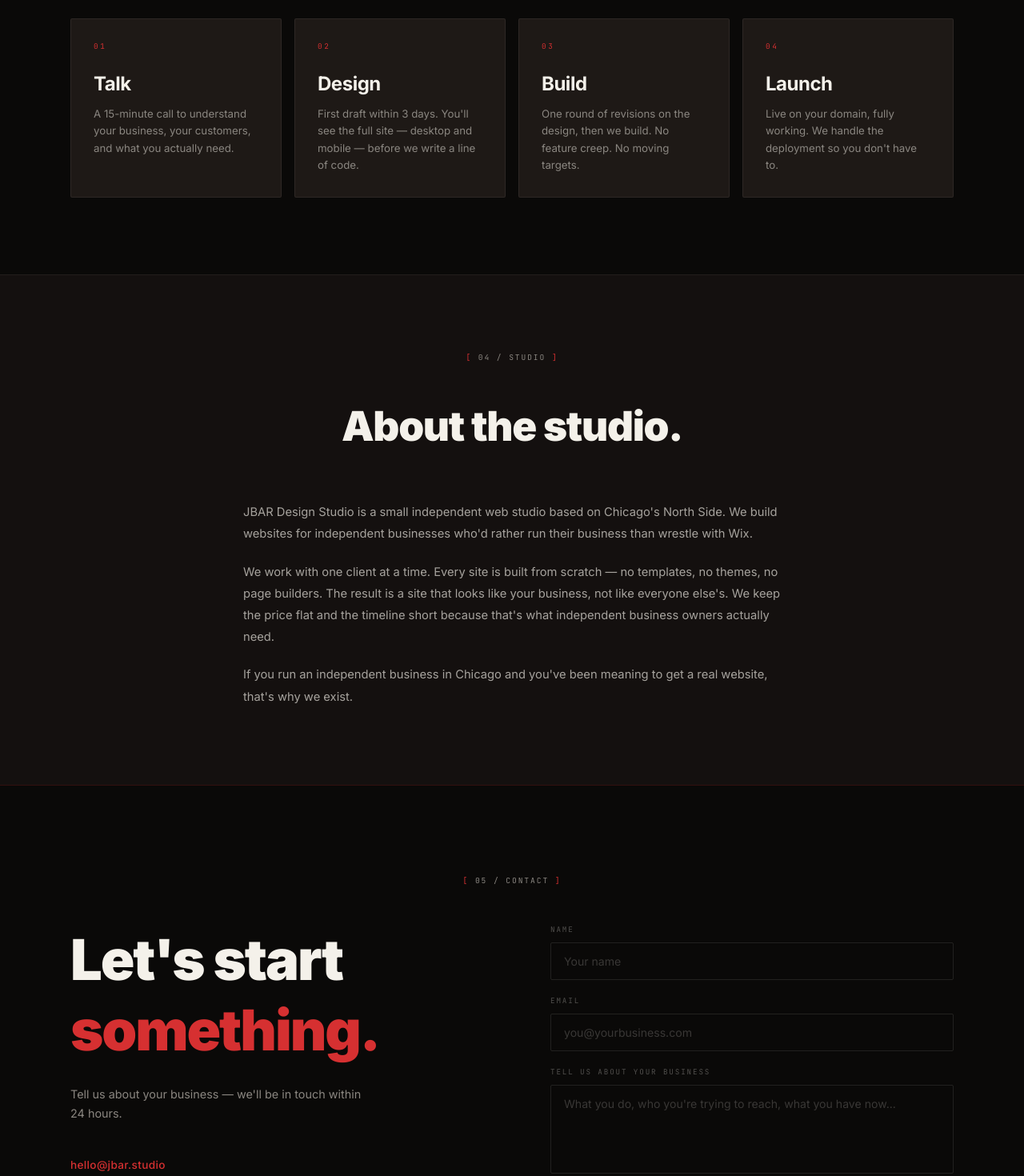
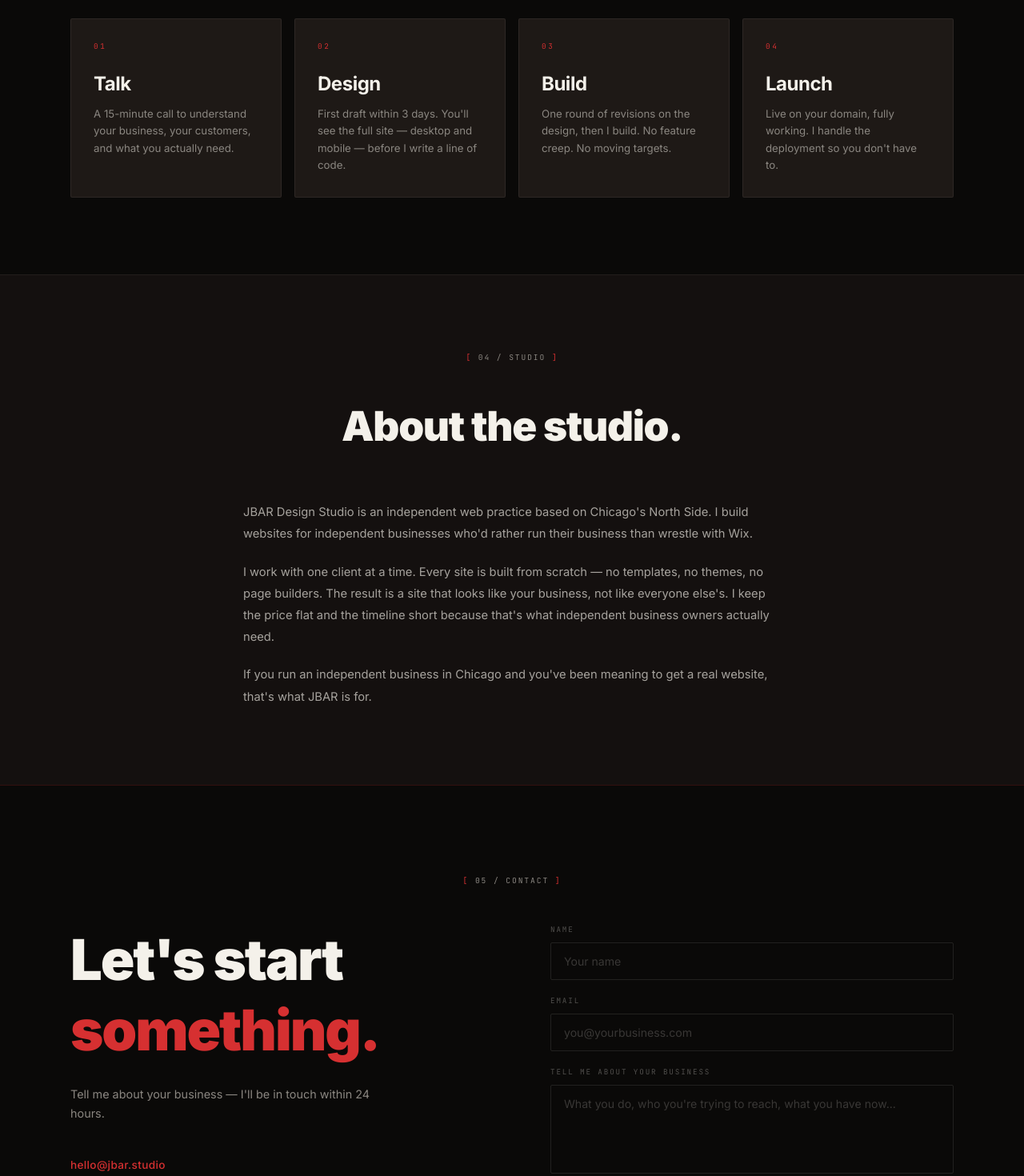
Before and after one commit to BIGDADDY183636/jbar-studio-site, a Next.js app: page / in a window 1280 px wide. Shown: the part 7340-8810 px from the top of the page at 80% size. Built offline with nearby package versions, Linux system fonts and the light colour scheme.

Commit message:
Switch we/our to I/my throughout — first-person singular voice

```diff
--- a/components/Contact.tsx
+++ b/components/Contact.tsx
@@ -56,7 +56,7 @@ export default function Contact() {
             </Reveal>
             <Reveal delay={0.18}>
               <p className="font-sans text-[0.9rem] text-muted leading-relaxed mb-10 max-w-sm">
-                Tell us about your business — we&apos;ll be in touch within 24
+                Tell me about your business — I&apos;ll be in touch within 24
                 hours.
               </p>
             </Reveal>
@@ -82,7 +82,7 @@ export default function Contact() {
                     Got it.
                   </h3>
                   <p className="font-sans text-[0.9rem] text-muted">
-                    We&apos;ll be in touch within 24 hours.
+                    I&apos;ll be in touch within 24 hours.
                   </p>
                 </div>
               ) : (
@@ -116,7 +116,7 @@ export default function Contact() {
                   {/* Message */}
                   <div>
                     <label className="block font-mono text-[0.58rem] tracking-[0.2em] uppercase text-paper/30 mb-2">
-                      Tell us about your business
+                      Tell me about your business
                     </label>
                     <textarea
                       name="message"
@@ -136,7 +136,7 @@ export default function Contact() {
                   </button>
                   {status === "error" && (
                     <p className="font-sans text-[0.78rem] text-red/80">
-                      Something went wrong. Email us at{" "}
+                      Something went wrong. Email me at{" "}
                       <a href="mailto:hello@jbar.studio" className="underline">
                         hello@jbar.studio
                       </a>
--- a/components/Process.tsx
+++ b/components/Process.tsx
@@ -9,17 +9,17 @@ const steps = [
   {
     number: "02",
     title: "Design",
-    desc: "First draft within 3 days. You'll see the full site — desktop and mobile — before we write a line of code.",
+    desc: "First draft within 3 days. You'll see the full site — desktop and mobile — before I write a line of code.",
   },
   {
     number: "03",
     title: "Build",
-    desc: "One round of revisions on the design, then we build. No feature creep. No moving targets.",
+    desc: "One round of revisions on the design, then I build. No feature creep. No moving targets.",
   },
   {
     number: "04",
     title: "Launch",
-    desc: "Live on your domain, fully working. We handle the deployment so you don't have to.",
+    desc: "Live on your domain, fully working. I handle the deployment so you don't have to.",
   },
 ];
 
--- a/components/Studio.tsx
+++ b/components/Studio.tsx
@@ -31,25 +31,25 @@ export default function Studio() {
         <div className="max-w-2xl mx-auto space-y-5">
           <Reveal delay={0.14}>
             <p className="font-sans text-[0.92rem] text-paper/65 leading-[1.85]">
-              JBAR Design Studio is a small independent web studio based on
-              Chicago&apos;s North Side. We build websites for independent
+              JBAR Design Studio is an independent web practice based on
+              Chicago&apos;s North Side. I build websites for independent
               businesses who&apos;d rather run their business than wrestle with
               Wix.
             </p>
           </Reveal>
           <Reveal delay={0.2}>
             <p className="font-sans text-[0.92rem] text-paper/65 leading-[1.85]">
-              We work with one client at a time. Every site is built from
+              I work with one client at a time. Every site is built from
               scratch — no templates, no themes, no page builders. The result is
               a site that looks like your business, not like everyone
-              else&apos;s. We keep the price flat and the timeline short because
+              else&apos;s. I keep the price flat and the timeline short because
               that&apos;s what independent business owners actually need.
             </p>
           </Reveal>
           <Reveal delay={0.26}>
             <p className="font-sans text-[0.92rem] text-paper/65 leading-[1.85]">
               If you run an independent business in Chicago and you&apos;ve been
-              meaning to get a real website, that&apos;s why we exist.
+              meaning to get a real website, that&apos;s what JBAR is for.
             </p>
           </Reveal>
         </div>
--- a/components/WhatYouGet.tsx
+++ b/components/WhatYouGet.tsx
@@ -93,7 +93,7 @@ export default function WhatYouGet() {
 
             <Reveal delay={0.4}>
               <p className="mt-10 font-sans text-[0.82rem] text-muted leading-relaxed max-w-xs">
-                We&apos;re clear about scope so you get a faster site and no
+                I&apos;m clear about scope so you get a faster site and no
                 awkward conversations halfway through.
               </p>
             </Reveal>
```
